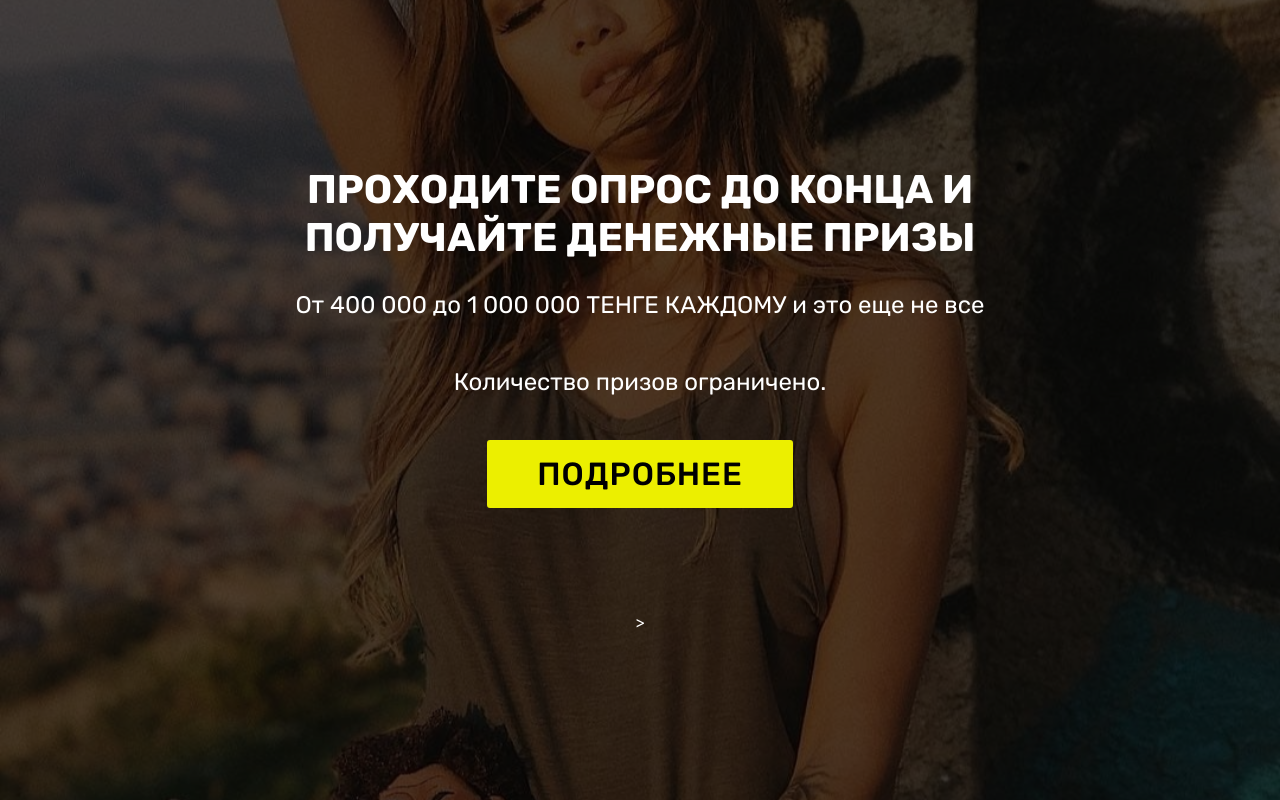
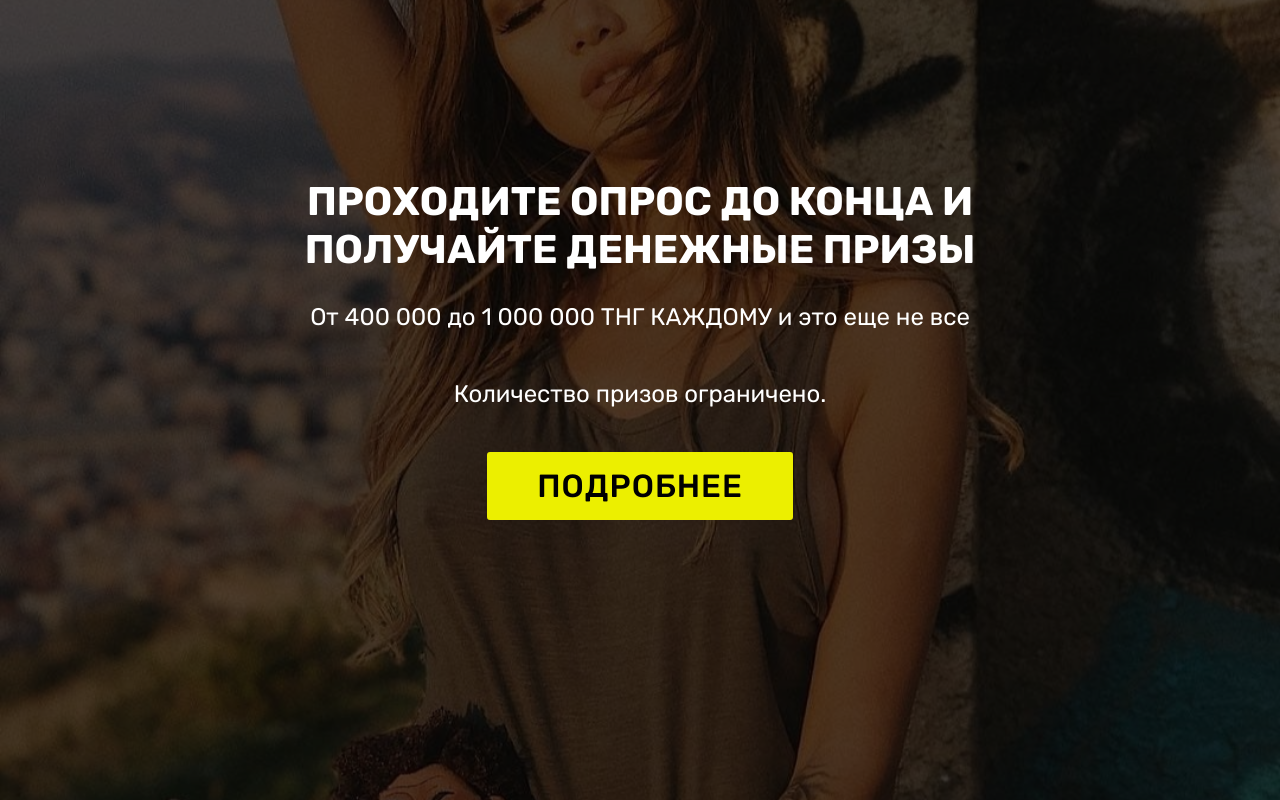
Before and after one commit to nuopt-4/i, a plain HTML site: page index.html in a window 1280 px wide. Drawn offline with Linux system fonts and the light colour scheme.

Commit message:
Add files via upload

```diff
--- a/index.html
+++ b/index.html
@@ -8,7 +8,7 @@
   <link rel="shortcut icon" href="assets/images/logo4.png" type="image/x-icon">
   <meta name="description" content="">
 
-  <title>700 000 ТЕНГЕ</title>
+  <title>700 000 ТНГ</title>
   <link rel="stylesheet" href="assets/web/assets/mobirise-icons/mobirise-icons.css">
   <link rel="stylesheet" href="assets/tether/tether.min.css">
   <link rel="stylesheet" href="assets/bootstrap/css/bootstrap.min.css">
@@ -30,14 +30,14 @@
             <div class="mbr-white col-md-10">
                 <h1 class="mbr-section-title mbr-bold pb-3 mbr-fonts-style display-1">ПРОХОДИТЕ ОПРОС ДО КОНЦА И ПОЛУЧАЙТЕ ДЕНЕЖНЫЕ ПРИЗЫ</h1>
 
-                <p class="mbr-text pb-3 mbr-fonts-style display-5">От 400 000 до 1 000 000 ТЕНГЕ КАЖДОМУ и это еще не все<br><br>Количество призов ограничено.</p>
+                <p class="mbr-text pb-3 mbr-fonts-style display-5">От 400 000 до 1 000 000 ТНГ КАЖДОМУ и это еще не все<br><br>Количество призов ограничено.</p>
                 <div class="mbr-section-btn"><a class="btn btn-md btn-secondary display-4" href="http://zaebumba8-trek.ru/DDMxmr">ПОДРОБНЕЕ</a></div>
                 <br>
                 <br>
                <script src="//megatimer.ru/get/434d16c6482c558993de4b602ec0ee66.js"></script>
                 <br>
                 <br>
-                <!-- <p class="mbr-text pb-3 mbr-fonts-style display-5">Все комиссии возвращаются в течение 24 часов</p  -->>
+                <!-- <p class="mbr-text pb-3 mbr-fonts-style display-5">Все комиссии возвращаются в течение 24 часов</p  -->
             </div>
         </div>
     </div>
```
